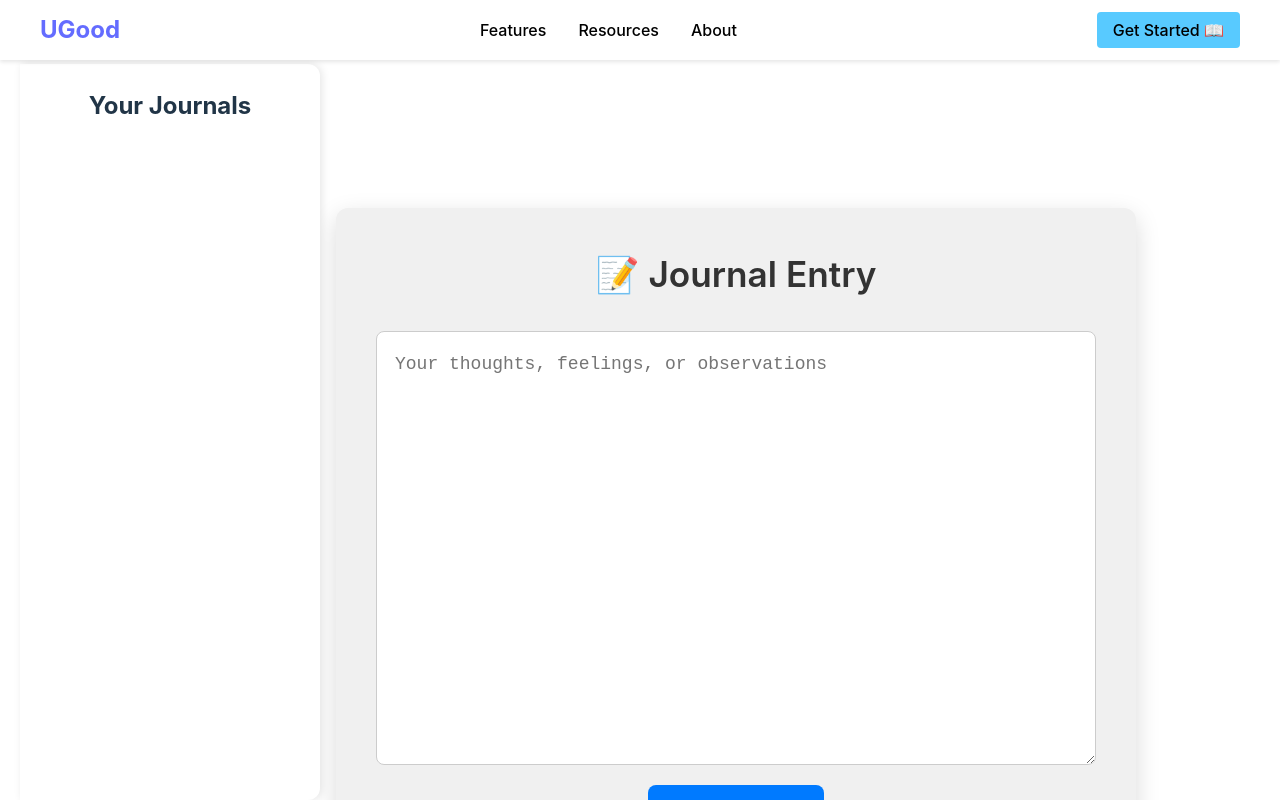
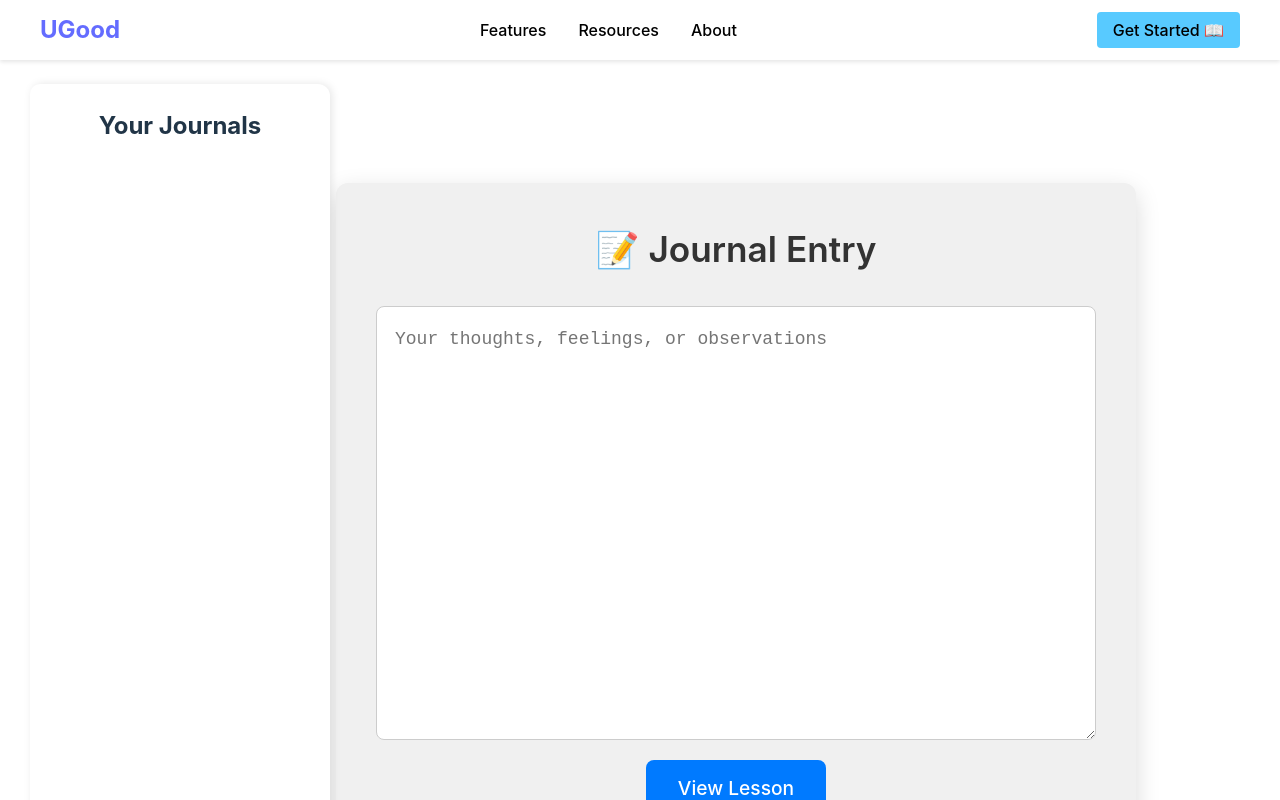
Before and after one commit to skunapuli03/ugood, a React (Vite) app: page /entry in a window 1280 px wide. Built offline with nearby package versions, Linux system fonts and the light colour scheme.

Commit message:
can see history of all the journals just cant access them yet-short update will be out soon!

```diff
--- a/src/App.jsx
+++ b/src/App.jsx
@@ -70,7 +70,7 @@ function App() {
                     </p>
                     {journal.reflection && (
                       <div className="lesson-preview">
-                        <p><button onClick={() => fetchJournals()}> Journal Lesson </button>{journal.reflection.substring(0,10)}</p>
+                        <p><button > Journal Lesson </button>{journal.reflection.substring(0,10)}</p>
                         <button
                           onClick={() => handleWhatIf(journal.id)}
                           className="what-if-btn"
@@ -86,7 +86,7 @@ function App() {
 
             {/* Main Content */}
             <main className="main-content">
-              <Link to="/entry" className="new-entry-btn">
+              <Link to="/auth" className="new-entry-btn">
                 Write New Entry ✍️
               </Link>
             </main>
@@ -97,7 +97,7 @@ function App() {
             <h1 className="header">
               Oh hey you 👋🏾. Welcome to UGood, your personal journal.
             </h1>
-            <Link to="/entry">
+            <Link to="/entry" state = {journals}>
               <button className='try-ugood'>
                 Try UGood Free
               </button>
--- a/src/auth.jsx
+++ b/src/auth.jsx
@@ -4,6 +4,7 @@ import { Auth } from '@supabase/auth-ui-react';
 import { ThemeSupa } from '@supabase/auth-ui-shared';
 import Entry from "./entry";
 import './auth.css';
+import Navbar from "./navbar";
 
 const supabaseKey = 'eyJhbGciOiJIUzI1NiIsInR5cCI6IkpXVCJ9.eyJpc3MiOiJzdXBhYmFzZSIsInJlZiI6Imdna3Nneml3Z2Z0bHlmbmd0b2x1Iiwicm9sZSI6ImFub24iLCJpYXQiOjE3Mzk0NzI2MzYsImV4cCI6MjA1NTA0ODYzNn0.NsHJXXdtWV6PmdqqV_Q8pjmp9CXE23mTXYVRpPzt9M8'
 const supabaseUrl = "https://ggksgziwgftlyfngtolu.supabase.co"
@@ -55,11 +56,15 @@ function AuthPage() {
     );
   } else {
     return (
+
+      <>
+      <Navbar session={session} />
       <Entry
         session={session}
         journals={journals}
-        fetchJournals={fetchJournals}
-      />
+        fetchJournals={fetchJournals} />
+        </>//wrap in jsx fragments to add more than one parent element in a return statement of a
+
     );
   }
 }
--- a/src/entry.css
+++ b/src/entry.css
@@ -182,7 +182,7 @@
 
 .dashboard-layout {
   display: block;
-  margin-top: 64px; /* Offset for fixed navbar */
+  margin-top: 14px; /* Offset for fixed navbar */
   height: calc(100vh - 64px);
   padding: 2rem;
 }
@@ -192,12 +192,13 @@
    Positioned just below the navbar (top: 64px). */
 .journals-sidebar {
   position: fixed;
-  left: 20px;                 /* 20px gap from the left edge */
-  top: 64px;                  /* Positioned below the navbar */
+  left: 30px;                 /* 20px gap from the left edge */
+  top: 84px;                  /* Positioned below the navbar */
+  bottom: 30px;               /* Added bottom padding */
   width: 300px;
   height: calc(100vh - 64px);   /* Full height minus navbar */
   background: white;
-  border-radius: 0 12px 12px 0; /* Rounded right side */
+  border-radius: 10px 12px 12px 10px; /* Rounded right side */
   padding: 1.5rem;
   box-shadow: 2px 0 8px rgba(0, 0, 0, 0.1);
   overflow-y: auto;
@@ -219,7 +220,7 @@
 }
 
 /* New Entry Button Styling */
-.new-entry-btn {
+.submit-msg {
   display: inline-block;
   padding: 1rem 2rem;
   background: #007aff;
@@ -230,7 +231,7 @@
   transition: background-color 0.2s ease;
 }
 
-.new-entry-btn:hover {
+.submit-msg:hover {
   background: #0056b3;
 }
 
--- a/src/entry.jsx
+++ b/src/entry.jsx
@@ -49,6 +49,7 @@ function Entry({ session }) { // Fix: Destructure session prop
 
   const closeModal = () => setShowModal(false);
   const closeReflectionModal = () => setShowReflectionModal(false);
+
   //fetching journals if the user is logged in
   useEffect(() => {
     if (session){
@@ -94,17 +95,12 @@ function Entry({ session }) { // Fix: Destructure session prop
       const data = await response.json();
       setReflection(data.reflection);
 
-      if (session) {
-        await supabase.from('journals').insert([{
-          user_id: session.user.id,
-          content: journalText,
-          reflection: data.reflection,
-          created_at: new Date().toISOString()
-        }]);
-        fetchJournals(); // Refresh journals after adding new one
-      } else {
-        setShowSignUpPrompt(true);
-      }
+      if (!error && session && newJournal && newJournal.length){
+          setJournals(prevJournals => [journals[0], ... prevJournals]);
+        }
+      else{
+          setShowSignUpPrompt(true);
+        }
     } catch (error) {
       console.error('Error:', error);
       setShowModal(true);
@@ -157,6 +153,7 @@ function Entry({ session }) { // Fix: Destructure session prop
             <motion.div
               key={journal.id}
               className="journal-card"
+              onClick={ () => setSelectedJournal(journal)}
             >
               <p className="journal-preview">
                 {journal.content.substring(0, 10)}...
@@ -165,7 +162,7 @@ function Entry({ session }) { // Fix: Destructure session prop
                 <div className="lesson-preview">
                   <p>{journal.reflection.substring(0,10)}</p>
                   <button
-                    onClick={() => handleWhatIf(journal.id)}
+                    onClick={(e) => {e.stopPropagation(); handleWhatIf(journal.id)}}
                     className="what-if-btn"
                   >
                     What If? 🤔
```
